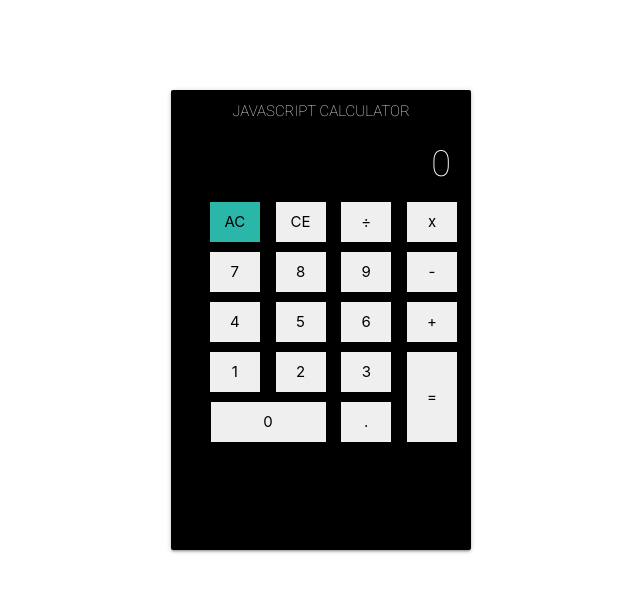
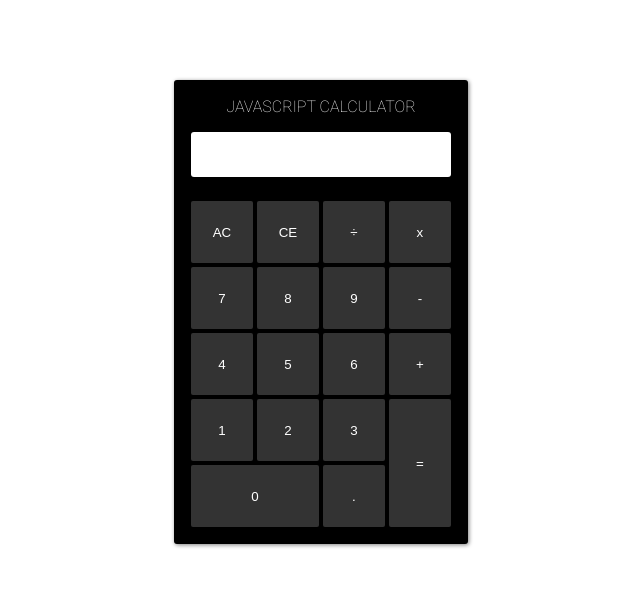
Before and after one commit to abohannon/javascript-calculator, a plain HTML site: page index.html in a window 1280 px wide. Both pictures are taken after a click on the button "AC". Shown: the whole page, without its empty margins (319-959 px from the left). Drawn offline with nearby package versions, Linux system fonts and the light colour scheme.

Commit message:
final commit

```diff
--- a/index.html
+++ b/index.html
@@ -2,10 +2,6 @@
 <html>
 
 <head>
-  <!--Import Google Icon Font-->
-  <link href="https://fonts.googleapis.com/icon?family=Material+Icons" rel="stylesheet">
-  <!-- Compiled and minified CSS -->
-  <link rel="stylesheet" href="https://cdnjs.cloudflare.com/ajax/libs/materialize/0.99.0/css/materialize.min.css">
   <link href="https://fonts.googleapis.com/css?family=Roboto:100,300,400,500,700" rel="stylesheet">
   <link rel="stylesheet" href="style.css" />
 
@@ -16,54 +12,45 @@
 
 <body>
 
-  <div class="container">
+
     <div class="calculator card black">
       <div class="title center-align">
-        <span class="white-text">JAVASCRIPT CALCULATOR</span>
+        <span>JAVASCRIPT CALCULATOR</span>
       </div>
-      <div class="entry-box right-align black white-text">
-        <span id="entry"></span>
-      </div>
+      <div class="window">0</div>
       <!-- begin buttons -->
-      <div class="key-area right-align">
-        <button id="all-clear" value="ac">AC</button>
-        <button id="clear-entry" value="ce">CE</button>
-        <button value=" / ">&divide;</button>
-        <button value=" * ">x</button>
-        <button value="7">7</button>
-        <button value="8">8</button>
-        <button value="9">9</button>
-        <button value=" - ">-</button>
-        <button value="4">4</button>
-        <button value="5">5</button>
-        <button value="6">6</button>
-        <button value=" + ">+</button>
-        <button value="1">1</button>
-        <button value="2">2</button>
-        <button value="3">3</button>
+      <div class="buttons">
+        <!-- first row -->
+        <button id="AC">AC</button>
+        <button id="CE" >CE</button>
+        <button>÷</button>
+        <button>x</button>
+        <!-- second row -->
+        <button>7</button>
+        <button>8</button>
+        <button>9</button>
+        <button>-</button>
+        <!-- third row -->
+        <button>4</button>
+        <button>5</button>
+        <button>6</button>
+        <button>+</button>
+        <!-- fourth row -->
+        <button>1</button>
+        <button>2</button>
+        <button>3</button>
+        <!-- fifth row -->
         <button class='invisible'>N</button>
-        <button id="zeroButton" value="0">0</button>
-        <button value=".">.</button>
-        <button class='invisble'>N</button>
-        <button id="equalButton" value="=">=</button>
+        <button id="zeroButton">0</button>
+        <button>.</button>
+        <button class='invisible'>N</button>
+        <button id="equalButton">=</button>
         <!-- end buttons -->
       </div>
-
     </div>
-  </div>
 
 
 
-
-
-
-
-
-
-  <!--Import jQuery before materialize.js-->
-  <script type="text/javascript" src="https://code.jquery.com/jquery-2.1.1.min.js"></script>
-  <!-- Compiled and minified JavaScript -->
-  <script src="https://cdnjs.cloudflare.com/ajax/libs/materialize/0.99.0/js/materialize.min.js"></script>
   <script type="text/javascript" src="scripts.js"></script>
 </body>
 
--- a/scripts.js
+++ b/scripts.js
@@ -1,34 +1,79 @@
-var entryValue = "0";
-document.querySelector("#entry").innerHTML = entryValue;
+/*
 
-var newEntryValue = [];
+Javascript calculator using vanilla JS
+V1.0.0
+created by Adam Bohannon
 
-var buttonsArray = Array.from(document.getElementsByTagName("button"));
+*/
 
+var input = "";
+var operator = ["÷", "x", "-", "+"];
+var operatorFlag = false;
+var dotFlag = false;
+var equation = "";
+var result = "";
+var i;
 
-buttonsArray.filter(function(element) {
+var buttons = document.querySelectorAll('.buttons > button');
+var output = document.querySelector('.window');
 
-  if (element.value !== "ac" && element.value !== "ce") {
+for (i = 0; i < buttons.length; i++){
+  buttons[i].onclick = function(e){
+    var btnText = this.innerHTML;
+    console.log('operator', operatorFlag);
+    // clear all input
+    if (btnText === 'AC') {
+      input = "";
+      operatorFlag = false;
+      equation = "";
+    // clear one entry
+    } else if (btnText === 'CE') {
+      input = input.slice(0, input.length - 1);
+    // if there isn't a dot present, allow a dot
+    } else if (btnText === '.') {
+      if (input.indexOf('.') === -1 || dotFlag){
+        input += '.';
+        dotFlag = false;
+      }
 
-    element.addEventListener("click", function(e) {
+    } else if (btnText === "=") {
+      // if an operator is the last input value, slice it and return only numbers
+      if (operator.indexOf(input[input.length - 1]) > -1){
+        input = input.slice(0, input.length - 1);
+      }
+      // otherwise process the input
+      equation = input.replace(/x/g, '*'); // so we can eval, replace x in string with *
+      equation = equation.replace(/÷/g, '/'); // so we can eval, replace ÷ in string with /
+      result = Math.round(eval(equation)*1000000)/1000000; // eval the equation string and round
+      input = result; // send the result to input
+      operatorFlag = true;
 
-      newEntryValue.push(this.value);
+    } else if (operator.indexOf(btnText) > -1) { // if pressed button is a number/not an operator
+      // and if an operator isn't already present
+      if (operatorFlag) {
+        input += btnText; // add the pressed button to input
+        operatorFlag = false; // and flip the operatorFlag to false
+      } else {
+        input = input.slice(0, input.length - 1) + btnText;
+      }
+      dotFlag = true;
 
-      document.querySelector("#entry").innerHTML = newEntryValue.join("");
+    } else {
+      if (result !== "" && operator.indexOf(input[input.length-1]) > -1) {
+        input += btnText;
+        result = "";
+      } else if (result !== "") {
+        input = btnText;
+        result = "";
+      } else {
+        input += btnText;
+      }
 
-    });
+      operatorFlag = true;
 
-  }
+    }
 
-  if (element.value === "ac") {
+    output.innerHTML = input;
 
-    element.addEventListener("click", function(e) {
-
-      document.querySelector("#entry").innerHTML = 0;
-      newEntryValue = [];
-
-    });
-
-  }
-
-}, false);
+  };
+}
--- a/style.css
+++ b/style.css
@@ -6,49 +6,72 @@ body{
 .title{
   font-weight: 200;
   margin-bottom:1rem;
+  text-align: center;
+}
+
+.title span{
+  color: white;
 }
 
 .calculator {
-  height:460px;
-  width:300px;
+  width:260px;
+  margin: 80px auto;
+  padding: 17px;
+  background-color: black;
+  border-radius: 3px;
+  box-shadow: 1px 1px 4px rgb(128, 128, 128);
+}
+
+.window {
+  width:100%;
+  background-color: white;
+  height:45px;
+  font-size:36px;
+  padding-right:10px;
+  margin-bottom:20px;
   margin-left:auto;
   margin-right:auto;
-  margin-top:10%;
-  padding: 10px 10px 20px 10px;
+  font-weight:100;
+  text-align: right;
+  box-sizing:border-box;
+  border-radius:3px;
 }
 
-.entry-box {
-  width:100%;
-  background-color: white;
-  height:65px;
-  font-size:36px;
-  padding:0 10px 0 10px;
-  font-weight:100;
-}
-
-.key-area {
-  position:absolute;
-  display:inline-block;
+.buttons {
   height:auto;
   width:280px;
 }
 
 button {
-  height:40px;
-  width:50px;
-  margin: 0 4px 10px 8px;
-  border:none;
+  height:62px;
+  width:62px;
+  margin: 4px 0 0 0;
+  transition: 0.3s ease-in-out;
+  border-radius:2px;
+  border:0;
+  outline:0;
+  background:rgb(51, 51, 51);
+  color:white;
+}
+
+button:hover {
+  cursor:pointer;
+}
+
+button:active {
+  transform: scale(0.8);
+  background:rgb(138, 138, 138)
 }
 
 #zeroButton {
-  width:115px;
+  width:128px;
 }
 
 #equalButton {
-  height:90px;
+  height:128px;
   position:absolute;
-  margin-left: -54px;
-  margin-top:-50px;
+  margin-left: -62px;
+  margin-top:-62px;
 }
 
 .invisible {
```
